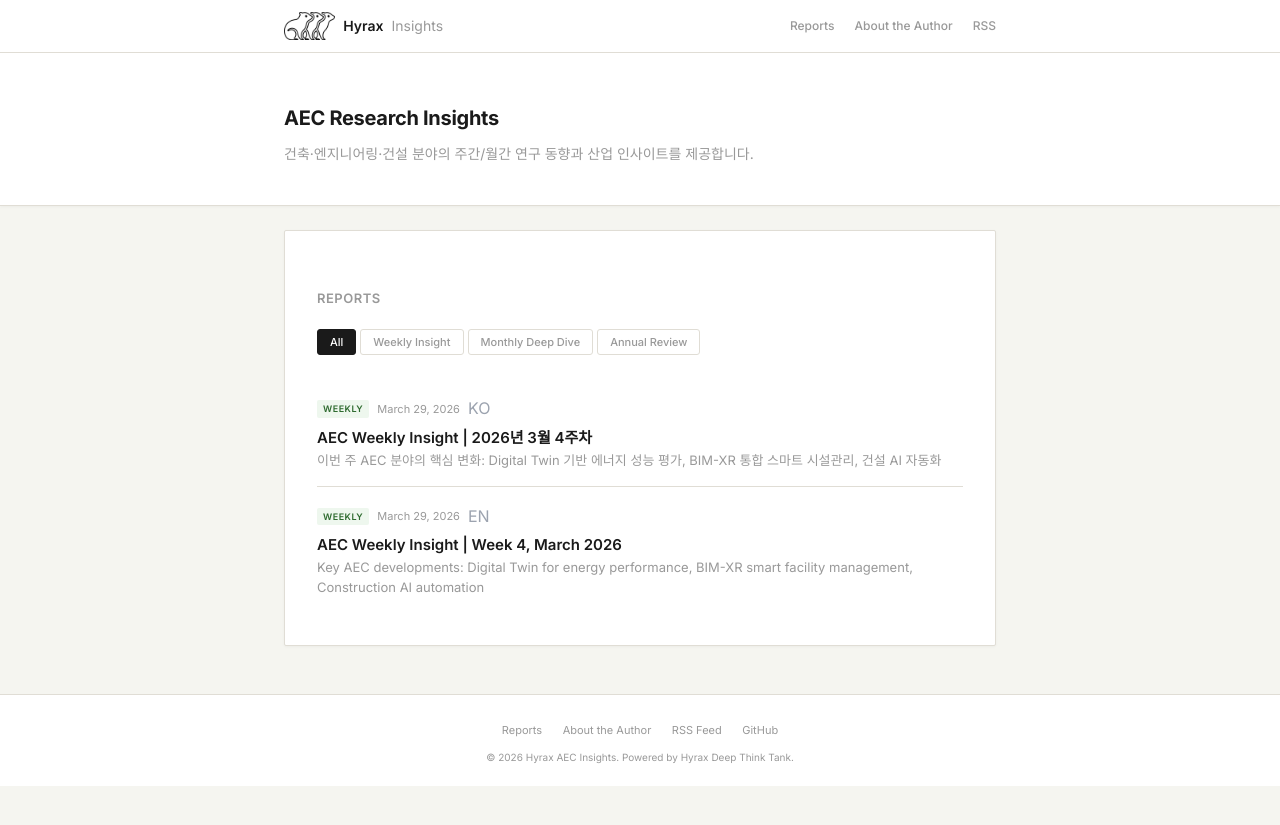
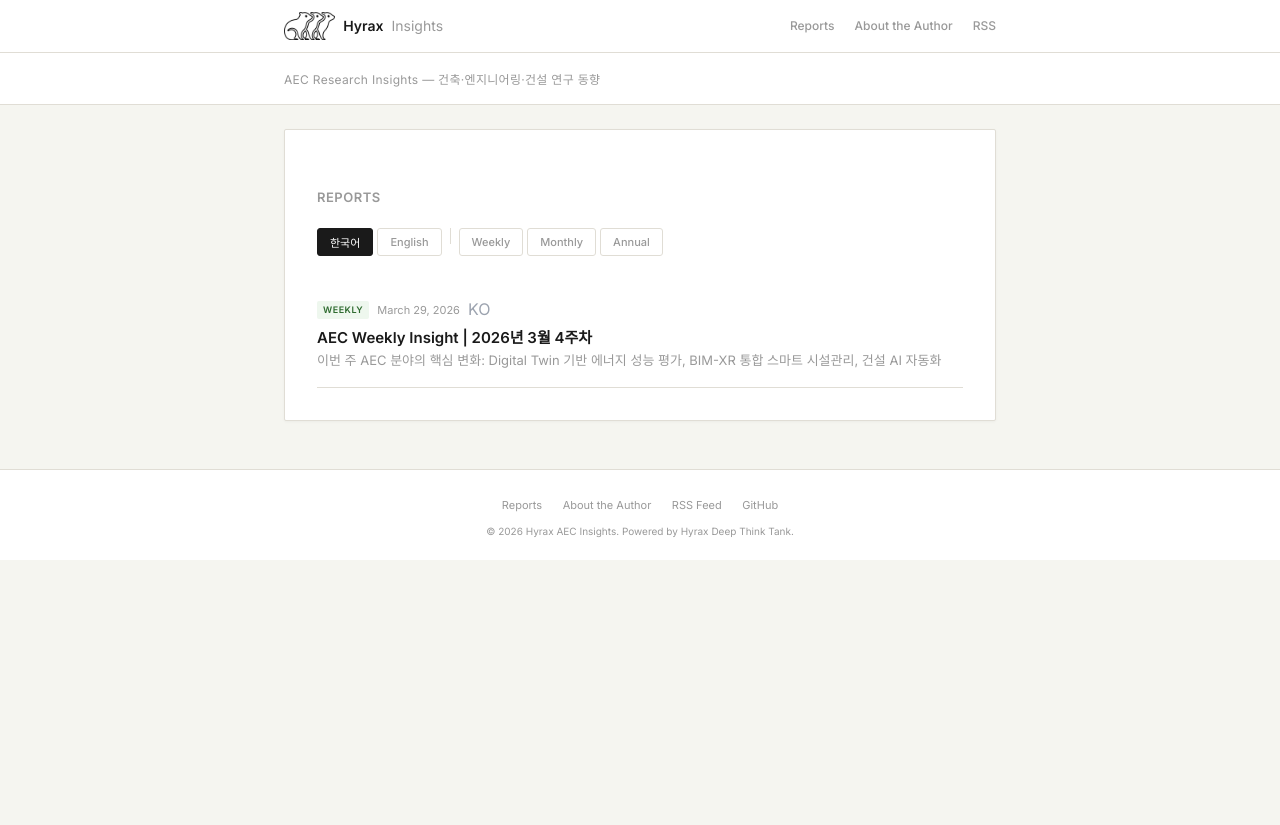
Before and after one commit to odd-Innocent/odd-Innocent.github.io, a Jekyll site: the page built from index.html, in a window 1280 px wide. Shown: the top 825 px of the page. Built offline with Jekyll 4.4.1, drawn with Linux system fonts in a browser that asks for light colours.

Commit message:
fix: Compact hero, KO/EN filter, clean reports, CV button
- Hero: single-line subtitle (removed large title block)
- Report list: KO/EN language filter (default: Korean)
- Reports: removed disclaimers, internal terms, "connections"
- CV button: black (#1a1a1a), no logo icon, proper padding
- Report generator: APA references required, no internal terms

Co-Authored-By: Claude Opus 4.6 (1M context) <noreply@anthropic.com>

```diff
--- a/assets/css/main.css
+++ b/assets/css/main.css
@@ -62,26 +62,18 @@ a:hover { color: #000; }
 /* ── Hero (paper feel) ── */
 .hero {
   background: var(--paper);
-  padding: 48px 0 40px;
+  padding: 12px 0;
   border-bottom: 1px solid var(--border);
-  box-shadow: 0 1px 3px rgba(0,0,0,0.04);
 }
 .hero-inner {
   max-width: 760px;
   margin: 0 auto;
   padding: 0 24px;
 }
-.hero h1 {
-  font-size: 20px;
-  font-weight: 700;
-  margin-bottom: 8px;
-  color: var(--text);
-  letter-spacing: -0.3px;
-}
-.hero p {
-  font-size: 14px;
+.hero-sub {
+  font-size: 12px;
   color: var(--text-muted);
-  line-height: 1.6;
+  letter-spacing: 0.3px;
 }
 
 /* ── Main content area (paper) ── */
--- a/cv/index.html
+++ b/cv/index.html
@@ -53,9 +53,8 @@
                     <a href="https://www.youtube.com/@odd.innocent" target="_blank" title="YouTube"><i class="fab fa-youtube"></i></a>
                 </div>
 
-                <div style="margin-bottom: 16px;">
-                    <a href="/" style="display: inline-flex; align-items: center; gap: 8px; padding: 8px 16px; background: #059669; color: #fff; border-radius: 8px; text-decoration: none; font-size: 13px; font-weight: 600;">
-                        <img src="../assets/logo.png" alt="Hyrax" style="height: 20px; border-radius: 3px;">
+                <div style="margin-top: 24px; margin-bottom: 16px;">
+                    <a href="/" style="display: inline-block; padding: 10px 20px; background: #1a1a1a; color: #fff; border-radius: 6px; text-decoration: none; font-size: 12px; font-weight: 600; letter-spacing: 0.3px;">
                         Hyrax AEC Insights →
                     </a>
                 </div>
--- a/index.html
+++ b/index.html
@@ -4,8 +4,7 @@ title: Home
 ---
 <div class="hero">
   <div class="hero-inner">
-    <h1>AEC Research Insights</h1>
-    <p>건축·엔지니어링·건설 분야의 주간/월간 연구 동향과 산업 인사이트를 제공합니다.</p>
+    <span class="hero-sub">AEC Research Insights — 건축·엔지니어링·건설 연구 동향</span>
   </div>
 </div>
 
@@ -16,16 +15,18 @@ title: Home
   </div>
 
   <div class="filter-bar">
-    <button class="filter-btn active" onclick="filterReports('all')">All</button>
-    <button class="filter-btn" onclick="filterReports('weekly')">Weekly Insight</button>
-    <button class="filter-btn" onclick="filterReports('monthly')">Monthly Deep Dive</button>
-    <button class="filter-btn" onclick="filterReports('annual')">Annual Review</button>
+    <button class="filter-btn active" onclick="filterReports('all','ko')">한국어</button>
+    <button class="filter-btn" onclick="filterReports('all','en')">English</button>
+    <span style="width:1px;height:16px;background:var(--border);margin:0 4px;"></span>
+    <button class="filter-btn" onclick="filterReports('weekly')">Weekly</button>
+    <button class="filter-btn" onclick="filterReports('monthly')">Monthly</button>
+    <button class="filter-btn" onclick="filterReports('annual')">Annual</button>
   </div>
 
   <div class="report-list">
     {% assign sorted = site.reports | sort: 'date' | reverse %}
     {% for report in sorted limit:30 %}
-    <a href="{{ report.url | relative_url }}" class="report-card" data-type="{{ report.report_type }}">
+    <a href="{{ report.url | relative_url }}" class="report-card" data-type="{{ report.report_type }}" data-lang="{{ report.lang }}">
       <div class="meta">
         <span class="badge badge-{{ report.report_type }}">{{ report.report_type }}</span>
         <span class="date">{{ report.date | date: "%B %d, %Y" }}</span>
```
Also changed, not shown: other parts of index.html (+19 -2 lines), _reports/weekly/2026-03-29-weekly-en.md (+9 -13 lines), _reports/weekly/2026-03-29-weekly-ko.md (+2 -9 lines).
